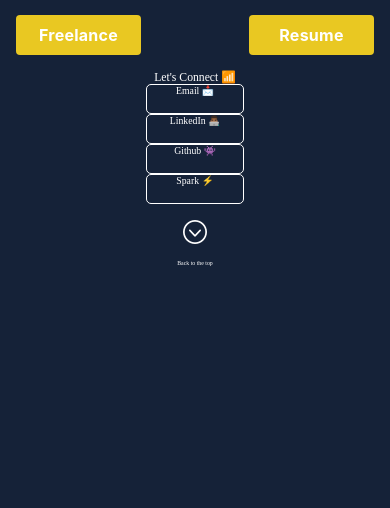
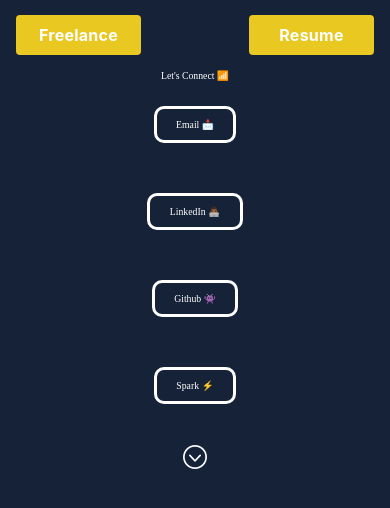
Before and after one commit to Juwan-Hollingsworth/mobile-portfolio, a React Native app: screen /Contact in a window 390 px wide. Shown: the top 508 px of the page. Built offline with nearby package versions, Linux system fonts and the light colour scheme.

Commit message:
utilize packages for responsive styling

```diff
--- a/components/NativeWebView.js
+++ b/components/NativeWebView.js
@@ -1,7 +1,10 @@
 import React from "react";
 import { Platform } from "react-native";
 import { WebView } from "react-native-webview";
-
+import {
+  widthPercentageToDP as wp,
+  heightPercentageToDP as hp,
+} from "react-native-responsive-screen";
 // Define a functional component NativeWebView which accepts props
 const NativeWebView = (props) => {
   // Check the platform the app is running on
@@ -16,6 +19,5 @@ const NativeWebView = (props) => {
 export { NativeWebView }; // export as a named export
 
 const styles = {
-  height: 500,
-  width: 700,
+  height: hp(100),
 };
--- a/package.json
+++ b/package.json
@@ -21,6 +21,8 @@
     "react": "18.2.0",
     "react-dom": "18.2.0",
     "react-native": "0.73.5",
+    "react-native-cheerio": "^1.0.0-rc.4",
+    "react-native-responsive-screen": "^1.4.2",
     "react-native-web": "~0.19.6",
     "react-native-webview": "^13.8.2",
     "react-responsive": "^10.0.0"
--- a/screens/ContactScreen.js
+++ b/screens/ContactScreen.js
@@ -2,20 +2,18 @@ import {
   StyleSheet,
   Text,
   View,
-  ScrollView,
   TouchableOpacity,
+  Pressable,
 } from "react-native";
 import React from "react";
 import { animate, motion as m } from "framer-motion";
 
-import HeaderBtns from "../components/HeaderBtns";
-
-import { useNavigation } from "@react-navigation/native";
-import { AntDesign } from "@expo/vector-icons";
 import Footer from "../components/Footer";
 
 const AboutScreen = () => {
   const Contact = "Contact";
+
+  const onPress = () => {};
 
   return (
     <m.ScrollView
@@ -25,40 +23,28 @@ const AboutScreen = () => {
       transition={{ duration: 0.75, ease: "easeOut" }}
     >
       {/* header area + btns  */}
+      <View>
+        <Text style={styles.contactTitle}>Let's Connect 📶</Text>
+      </View>
+      <View style={styles.contactContainer}>
+        <Pressable style={styles.buttonContact} onPress={onPress}>
+          <Text style={styles.contactText}>Email 📩</Text>
+        </Pressable>
+        <Pressable style={styles.buttonContact} onPress={onPress}>
+          <Text style={styles.contactText}>LinkedIn 👨🏾‍💻</Text>
+        </Pressable>
+        <Pressable style={styles.buttonContact} onPress={onPress}>
+          <Text style={styles.contactText}>Github 👾</Text>
+        </Pressable>
+        <Pressable style={styles.buttonContact} onPress={onPress}>
+          <Text style={styles.contactText}>Spark ⚡️</Text>
+        </Pressable>
+      </View>
+      <View>
+        <Footer />
+      </View>
 
       {/* homescreen content  */}
-      <View>
-        <Text style={styles.contactScreenSubtitle}>Let's Connect 📶</Text>{" "}
-      </View>
-      <View style={styles.allLinksContainer}>
-        <View style={styles.linkContainer}>
-          <TouchableOpacity>
-            <Text style={styles.contactScreenText}>Email 📩</Text>{" "}
-          </TouchableOpacity>
-        </View>
-        <View style={styles.linkContainer}>
-          <TouchableOpacity>
-            <Text style={styles.contactScreenText}>LinkedIn 👨🏾‍💻</Text>{" "}
-          </TouchableOpacity>
-        </View>
-        <View style={styles.linkContainer}>
-          <TouchableOpacity>
-            <Text style={styles.contactScreenText}>Github 👾</Text>{" "}
-          </TouchableOpacity>
-        </View>
-        <View style={styles.linkContainer}>
-          <TouchableOpacity>
-            <Text style={styles.contactScreenText}>Spark ⚡️</Text>{" "}
-          </TouchableOpacity>
-        </View>
-      </View>
-
-      <View style={styles.homeScreenBtnContainer}>
-        <View>
-          <Footer currentPage={Contact} />
-          <Text style={styles.contactScreenTextSm}>Back to the top</Text>
-        </View>
-      </View>
     </m.ScrollView>
   );
 };
@@ -66,87 +52,79 @@ const AboutScreen = () => {
 export default AboutScreen;
 
 const styles = StyleSheet.create({
-  allLinksContainer: {
-    flex: 1,
-    justifyContent: "center",
-    alignItems: "center",
-  },
-  linkContainer: {
-    height: 30,
-    width: "25%",
-    marginHorizontal: 10,
-    backgroundColor: "transparent",
-
-    border: "1px solid #fff",
-    borderRadius: "5px",
-    transition: "background-color 0.3s, color 0.3s",
-  },
-  contactBtnContainer: {
-    border: "2px solid white", // Border with white color
-    backgroundColor: "red",
-  },
-  headerArea: {
-    flexDirection: "row",
-    justifyContent: "space-between",
-    paddingHorizontal: 16,
-    paddingTop: 16,
-  },
   homescreenContainer: {
     backgroundColor: "#152238",
     flex: 1,
   },
-  homeScreenTitle: {
-    fontFamily: "libre baskerville",
-    fontWeight: "400",
-    fontStyle: "italic",
-    color: "white",
-    fontSize: "6vw", //change size of title based on viewport
-    textAlign: "center",
-  },
-  homescreenImageContainer: {
-    justifyContent: "center",
+  contactContainer: {
+    flex: 3,
+    justifyContent: "flex-start",
+    flexDirection: "column",
     alignItems: "center",
   },
-  homeScreenImage: {
-    width: "80%",
-    height: "80%", // Adjust size based on percentage of container width
-    aspectRatio: 1, // Maintain aspect ratio
-    resizeMode: "contain",
-    marginTop: 10, // Adjust top margin as needed
-    marginBottom: 10,
+  buttonContact: {
+    backgroundColor: "transparent",
+    borderWidth: "3px",
+    borderColor: "white",
+
+    margin: 6,
+    borderRadius: 10,
+    paddingVertical: 10,
+    paddingHorizontal: 12,
+    paddingLeft: "5%",
+    paddingRight: "5%",
+    margin: 25,
   },
-  contactScreenSubtitle: {
+  contactTitle: {
+    color: "white",
+    textAlign: "center",
+    fontSize: "2.5vw",
     fontFamily: "lato-Regular",
     fontWeight: "400",
-    fontStyle: "Regular",
+  },
+
+  contactText: {
     color: "white",
-    fontSize: "3vw",
-    textAlign: "center",
-  },
-  contactScreenText: {
     fontFamily: "lato-Regular",
     fontWeight: "400",
     fontStyle: "Regular",
     color: "white",
     fontSize: "2.5vw",
-    textAlign: "center",
-  },
-  contactScreenTextSm: {
-    fontFamily: "lato-Regular",
-    fontWeight: "400",
-    fontStyle: "Regular",
-    color: "white",
-    fontSize: "1.5vw",
-    textAlign: "center",
-  },
 
-  homeScreenBtnContainer: {
-    flex: 1,
-    justifyContent: "center",
-    alignItems: "center",
-  },
-  contactBtnContainer: {
-    border: "2px rounded",
-    width: "25%",
+    // paddingLeft: 50,
+    // paddingRight: 50,
   },
 });
+
+// // <View>
+// <Text style={styles.contactScreenSubtitle}>Let's Connect 📶</Text>{" "}
+// </View>
+// <View style={styles.allLinksContainer}>
+//   <View style={styles.linkContainer}>
+//     <TouchableOpacity>
+//       <Text style={styles.contactScreenText}>Email 📩</Text>{" "}
+//     </TouchableOpacity>
+//   </View>
+//   <View style={styles.linkContainer}>
+//     <TouchableOpacity>
+//       <Text style={styles.contactScreenText}>LinkedIn 👨🏾‍💻</Text>{" "}
+//     </TouchableOpacity>
+//   </View>
+//   <View style={styles.linkContainer}>
+//     <TouchableOpacity>
+//       <Text style={styles.contactScreenText}>Github 👾</Text>{" "}
+//     </TouchableOpacity>
+//   </View>
+//   <View style={styles.linkContainer}>
+//     <TouchableOpacity>
+//       <Text style={styles.contactScreenText}>Spark ⚡️</Text>{" "}
+//     </TouchableOpacity>
+//   </View>
+// </View>
+
+// <View style={styles.homeScreenBtnContainer}>
+//   <View>
+//     <Footer currentPage={Contact} />
+//     <Text style={styles.contactScreenTextSm}>Back to the top</Text>
+//   </View>
+// // </View>
--- a/screens/ResumeScreen.js
+++ b/screens/ResumeScreen.js
@@ -20,25 +20,28 @@ import PrevNextBtn from "../components/PrevNextBtn";
 import { useNavigation } from "@react-navigation/native";
 import { AntDesign } from "@expo/vector-icons";
 import Footer from "../components/Footer";
+import {
+  widthPercentageToDP as wp,
+  heightPercentageToDP as hp,
+} from "react-native-responsive-screen";
+import cheerio from "react-native-cheerio/lib/cheerio";
 
 const ResumeScreen = () => {
   const Resume = "Resume";
   return (
-    <ScrollView style={styles.homescreenContainer}>
-      {/* homescreen content  */}
-      <View>
-        <View style={styles.resumeContainer}>
+    <View style={styles.headerArea}>
+      <View style={styles.resumeContainer}>
+        <View style={styles.webViewContainer}>
+          {" "}
           <NativeWebView target="https://cheatingpanda.s3.amazonaws.com/juwan_swe329.pdf" />
         </View>
 
-        {/* <MyInlineWeb /> */}
+        <View>
+          <Footer currentPage={Resume} />
+        </View>
+        <View></View>
       </View>
-      <View style={styles.homeScreenBtnContainer}></View>
-      <View>
-        <Footer currentPage={Resume} />
-      </View>
-      <View></View>
-    </ScrollView>
+    </View>
   );
 };
 
@@ -46,60 +49,25 @@ export default ResumeScreen;
 
 const styles = StyleSheet.create({
   headerArea: {
-    flexDirection: "row",
-    justifyContent: "space-between",
-    paddingHorizontal: 16,
-    paddingTop: 16,
-  },
-  homescreenContainer: {
-    backgroundColor: "#152238",
-    flex: 1,
-  },
-  homeScreenTitle: {
-    fontFamily: "libre baskerville",
-    fontWeight: "400",
-    fontStyle: "italic",
-    color: "white",
-    fontSize: "6vw", //change size of title based on viewport
-    textAlign: "center",
-  },
-  homescreenImageContainer: {
-    justifyContent: "center",
-    alignItems: "center",
-  },
-  homeScreenImage: {
-    width: "80%",
-    height: "80%", // Adjust size based on percentage of container width
-    aspectRatio: 1, // Maintain aspect ratio
-    resizeMode: "contain",
-    marginTop: 10, // Adjust top margin as needed
-    marginBottom: 10,
-  },
-  homeScreenSubtitle: {
-    fontFamily: "lato-Regular",
-    fontWeight: "400",
-    fontStyle: "Regular",
-    color: "white",
-    fontSize: "3vw",
-    textAlign: "center",
-  },
-  homeScreenLocationtitle: {
-    fontFamily: "lato-Regular",
-    fontWeight: "400",
-    fontStyle: "Regular",
-    color: "white",
-    fontSize: "2.5vw",
-    textAlign: "center",
-  },
-  homeScreenBtnContainer: {
-    flex: 1,
-    justifyContent: "center",
-    alignItems: "center",
+    backgroundColor: "red",
+    height: hp("10%"),
+    paddingBottom: 10,
   },
   resumeContainer: {
-    flex: 1,
-
+    backgroundColor: "#152238",
+    // backgroundColor: "blue",
+    height: hp("90%"),
     alignItems: "center",
     justifyContent: "center",
   },
+
+  viewStyle: {
+    height: "50px",
+  },
+  webViewContainer: {
+    flex: 1,
+    height: hp("100%"),
+    backgroundColor: "red",
+    width: "80%", // Adjust as needed
+  },
 });
--- a/screens/draft.js
+++ /dev/null
@@ -1,130 +0,0 @@
-import {
-  StyleSheet,
-  Text,
-  View,
-  TouchableOpacity,
-  Pressable,
-} from "react-native";
-import React from "react";
-import { animate, motion as m } from "framer-motion";
-
-import Footer from "../components/Footer";
-
-const AboutScreen = () => {
-  const Contact = "Contact";
-
-  const onPress = () => {};
-
-  return (
-    <m.ScrollView
-      style={styles.homescreenContainer}
-      initial={{ opacity: 0 }}
-      animate={{ opacity: 1 }}
-      transition={{ duration: 0.75, ease: "easeOut" }}
-    >
-      {/* header area + btns  */}
-      <View>
-        <Text style={styles.contactTitle}>Let's Connect 📶</Text>
-      </View>
-      <View style={styles.contactContainer}>
-        <Pressable style={styles.buttonContact} onPress={onPress}>
-          <Text style={styles.contactText}>Email 📩</Text>
-        </Pressable>
-        <Pressable style={styles.buttonContact} onPress={onPress}>
-          <Text style={styles.contactText}>LinkedIn 👨🏾‍💻</Text>
-        </Pressable>
-        <Pressable style={styles.buttonContact} onPress={onPress}>
-          <Text style={styles.contactText}>Github 👾</Text>
-        </Pressable>
-        <Pressable style={styles.buttonContact} onPress={onPress}>
-          <Text style={styles.contactText}>Spark ⚡️</Text>
-        </Pressable>
-      </View>
-      <View>
-        <Footer />
-      </View>
-
-      {/* homescreen content  */}
-    </m.ScrollView>
-  );
-};
-
-export default AboutScreen;
-
-const styles = StyleSheet.create({
-  homescreenContainer: {
-    backgroundColor: "#152238",
-    flex: 1,
-  },
-  contactContainer: {
-    flex: 3,
-    justifyContent: "flex-start",
-    flexDirection: "column",
-    alignItems: "center",
-  },
-  buttonContact: {
-    backgroundColor: "transparent",
-    borderWidth: "3px",
-    borderColor: "white",
-
-    margin: 6,
-    borderRadius: 10,
-    paddingVertical: 10,
-    paddingHorizontal: 12,
-    paddingLeft: "5%",
-    paddingRight: "5%",
-    margin: 25,
-  },
-  contactTitle: {
-    color: "white",
-    textAlign: "center",
-    fontSize: "2.5vw",
-    fontFamily: "lato-Regular",
-    fontWeight: "400",
-  },
-
-  contactText: {
-    color: "white",
-    fontFamily: "lato-Regular",
-    fontWeight: "400",
-    fontStyle: "Regular",
-    color: "white",
-    fontSize: "2.5vw",
-
-    // paddingLeft: 50,
-    // paddingRight: 50,
-  },
-});
-
-// // <View>
-// <Text style={styles.contactScreenSubtitle}>Let's Connect 📶</Text>{" "}
-// </View>
-// <View style={styles.allLinksContainer}>
-//   <View style={styles.linkContainer}>
-//     <TouchableOpacity>
-//       <Text style={styles.contactScreenText}>Email 📩</Text>{" "}
-//     </TouchableOpacity>
-//   </View>
-//   <View style={styles.linkContainer}>
-//     <TouchableOpacity>
-//       <Text style={styles.contactScreenText}>LinkedIn 👨🏾‍💻</Text>{" "}
-//     </TouchableOpacity>
-//   </View>
-//   <View style={styles.linkContainer}>
-//     <TouchableOpacity>
-//       <Text style={styles.contactScreenText}>Github 👾</Text>{" "}
-//     </TouchableOpacity>
-//   </View>
-//   <View style={styles.linkContainer}>
-//     <TouchableOpacity>
-//       <Text style={styles.contactScreenText}>Spark ⚡️</Text>{" "}
-//     </TouchableOpacity>
-//   </View>
-// </View>
-
-// <View style={styles.homeScreenBtnContainer}>
-//   <View>
-//     <Footer currentPage={Contact} />
-//     <Text style={styles.contactScreenTextSm}>Back to the top</Text>
-//   </View>
-// // </View>
```
Also changed, not shown: App.js (+5 -5 lines), 1 other file (tests, documents, lock files or other folders).
